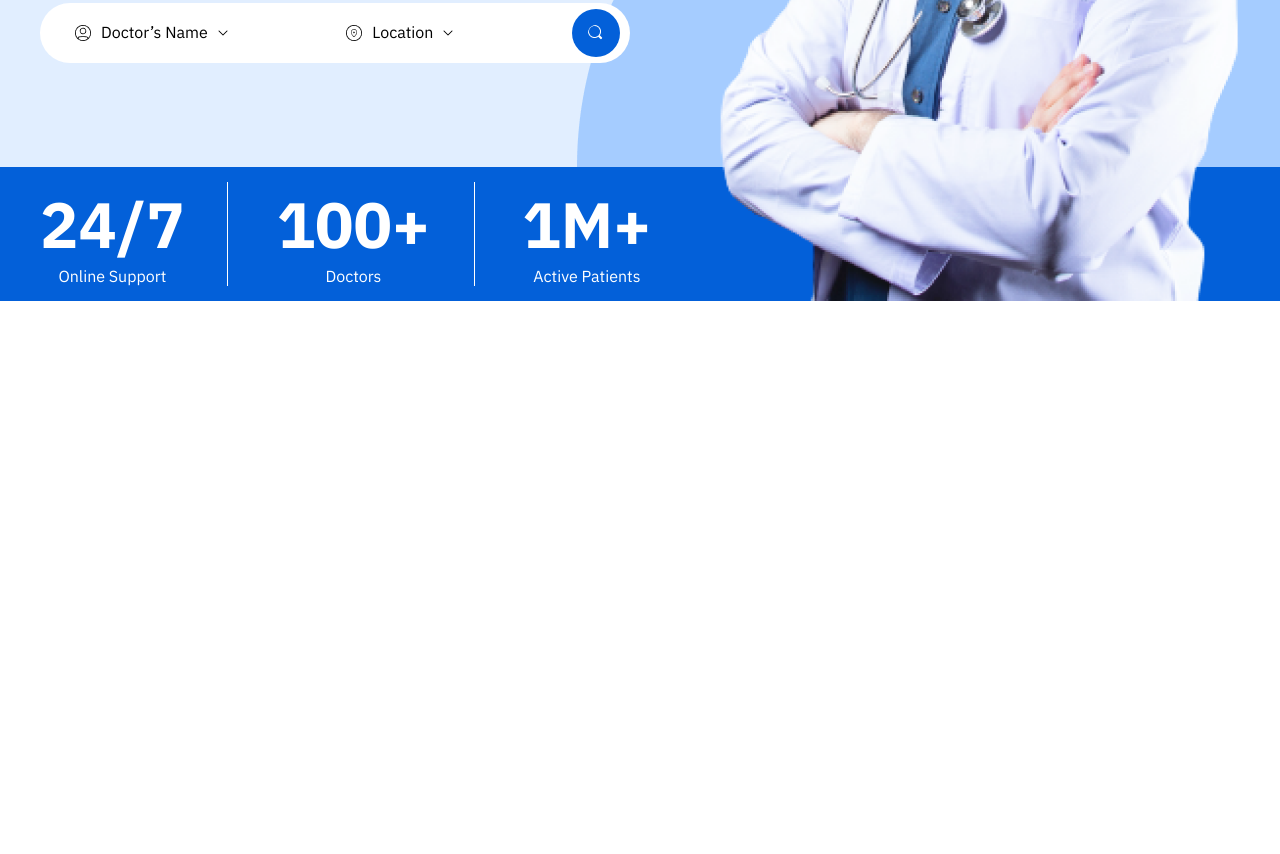
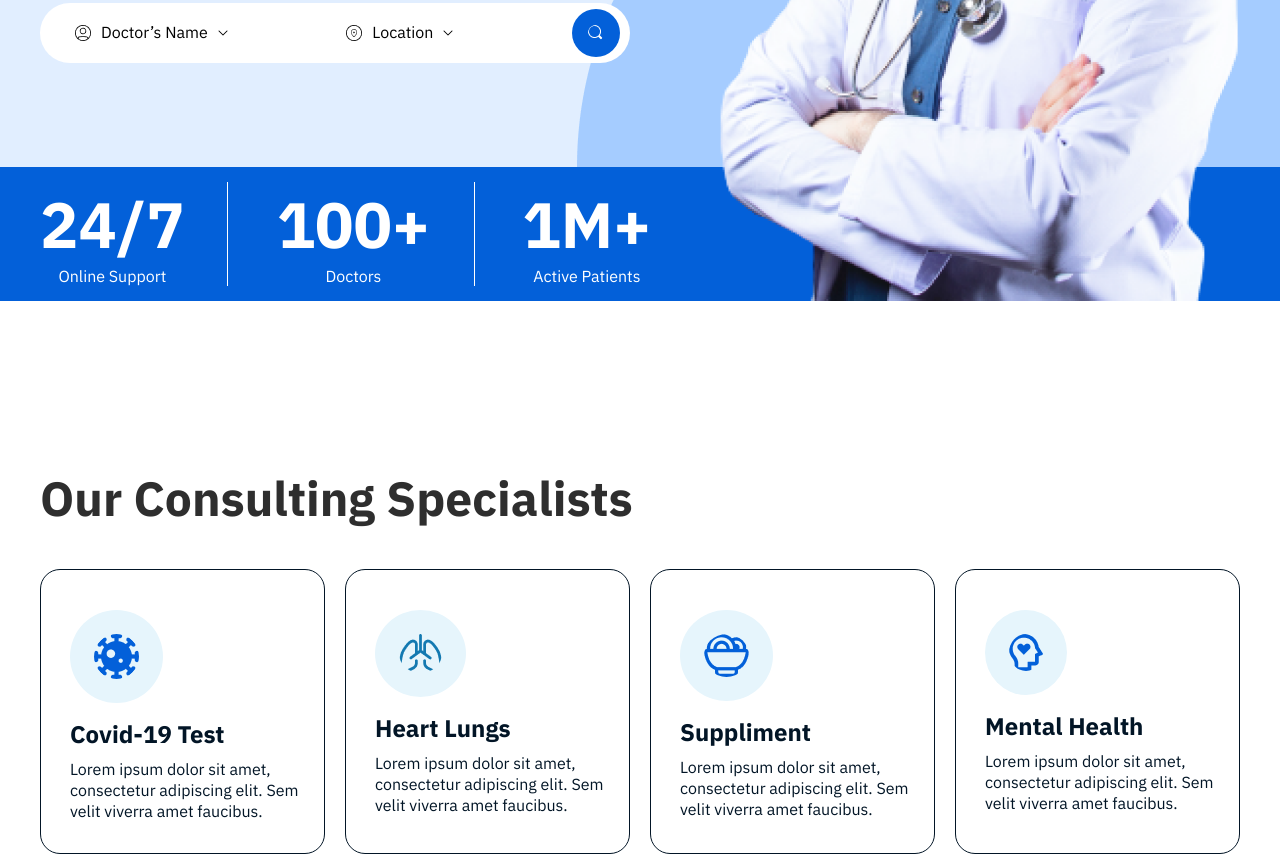
Before and after one commit to ibrohim777775/medical-landing, a plain HTML site: page index.html in a window 1280 px wide. Shown: the part 571-1425 px from the top of the page. Before the commit the page ends 872 px from the top, so only its background shows below. Drawn offline with Linux system fonts and the light colour scheme.

Commit message:
add consulting

```diff
--- a/index.html
+++ b/index.html
@@ -102,5 +102,49 @@
         </div>
       </div>
     </section>
+    <section>
+      <div class="container">
+        <div class="consulting">
+          <h2 class="consulting_title">Our Consulting Specialists</h2>
+
+          <div class="big-cards">
+            <div class="card">
+              <img src="./images/covid-19.png" alt="" />
+
+              <p class="covid">Covid-19 Test</p>
+              <p class="card_text">
+                Lorem ipsum dolor sit amet, consectetur adipiscing elit. Sem
+                velit viverra amet faucibus.
+              </p>
+            </div>
+
+            <div class="card">
+              <img src="./images/lungs.png" alt="" />
+              <p class="covid">Heart Lungs</p>
+              <p class="card_text">
+                Lorem ipsum dolor sit amet, consectetur adipiscing elit. Sem
+                velit viverra amet faucibus.
+              </p>
+            </div>
+            <div class="card">
+              <img src="./images/suppliment.png" alt="" />
+              <p class="covid">Suppliment</p>
+              <p class="card_text">
+                Lorem ipsum dolor sit amet, consectetur adipiscing elit. Sem
+                velit viverra amet faucibus.
+              </p>
+            </div>
+            <div class="card">
+              <img src="./images/mental.png" alt="" />
+              <p class="covid">Mental Health</p>
+              <p class="card_text">
+                Lorem ipsum dolor sit amet, consectetur adipiscing elit. Sem
+                velit viverra amet faucibus.
+              </p>
+            </div>
+          </div>
+        </div>
+      </div>
+    </section>
   </body>
 </html>
--- a/style/scss/index.scss
+++ b/style/scss/index.scss
@@ -267,3 +267,58 @@ body {
     text-align: center;
   }
 }
+
+.consulting {
+  padding-top: 166px;
+  .consulting_title {
+    font-weight: 700;
+    font-size: $title-font-size;
+    line-height: 62.4px;
+    color: $gray;
+  }
+
+  .big-cards {
+    display: flex;
+    justify-content: baseline;
+    gap: 20px;
+    padding-top: 40px;
+    .card {
+      border: 1px solid $dark-blue;
+      width: 285px;
+      height: 285px;
+      border-radius: 20px;
+
+      img {
+        background-color: #e6f5fc;
+        padding: 24px;
+        border-radius: 50%;
+        margin-top: 40px;
+        margin-left: 29px;
+      }
+
+      .covid {
+        font-weight: 700;
+        font-size: 24px;
+        line-height: 31.2px;
+        padding-top: 12px;
+        padding-left: 29px;
+        color: #021526;
+      }
+
+      .card_text {
+        padding-top: 9px;
+        padding-left: 29px;
+        color: $dark-blue;
+        font-weight: 400;
+        font-size: 16px;
+        line-height: 20.8px;
+      }
+    }
+
+    .card:hover {
+      background-color: $primary;
+      color: #ffff;
+      border: none;
+    }
+  }
+}
```
Also changed, not shown: images/covid-19.png (added), images/lungs.png (added), images/mental.png (added), images/suppliment.png (added), style/css/index.css, 1 other file.
